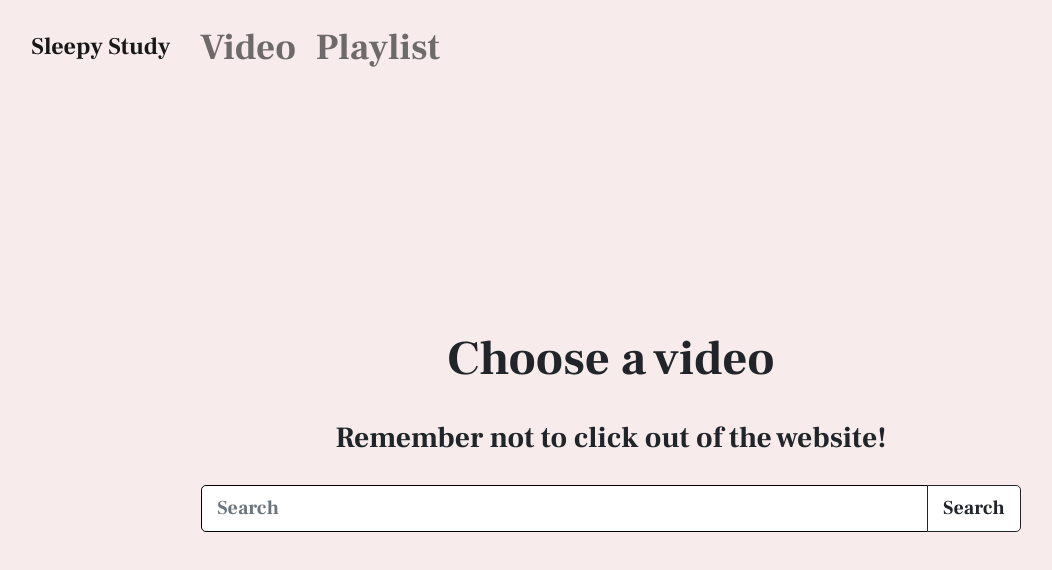
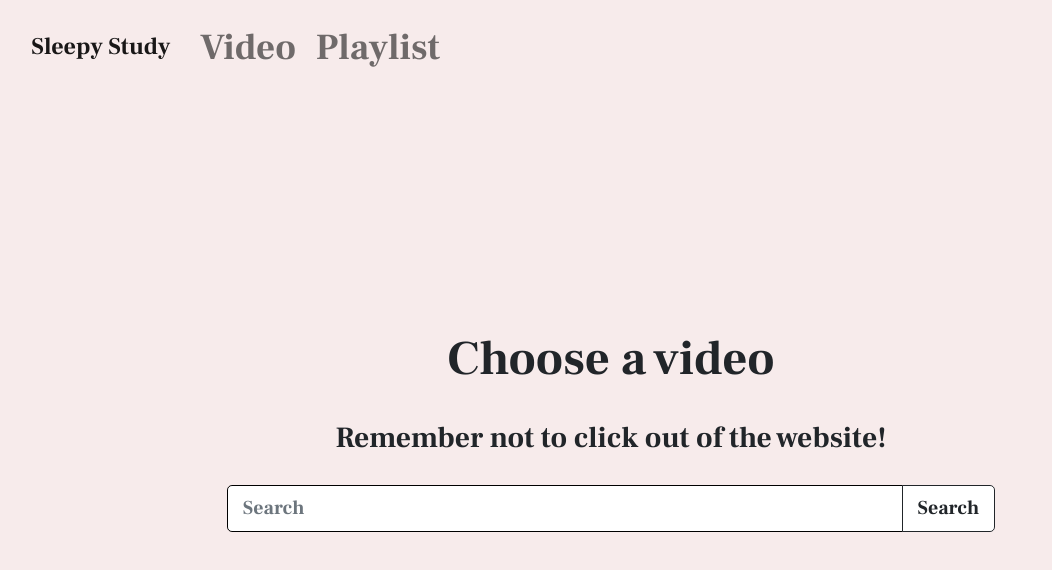
Before and after one commit to flyingfiretruck/sleepystudy, a React app: page /video in a window 1280 px wide. Shown: the top 570 px of the page, without its empty margins (29-1081 px from the left). Built offline with nearby package versions, Linux system fonts and the light colour scheme; the HTML template or start-up script is replaced by a standard one.

Commit message:
minor change

```diff
--- a/client/stylesheets/video.css
+++ b/client/stylesheets/video.css
@@ -20,8 +20,8 @@
 }
 
 .video-search {
-  padding-left: 18%;
-  padding-right: 18%;
+  padding-left: 20%;
+  padding-right: 20%;
 }
 
 .video-player {
```
Also changed, not shown: 2 other files (tests, documents, lock files or other folders).
